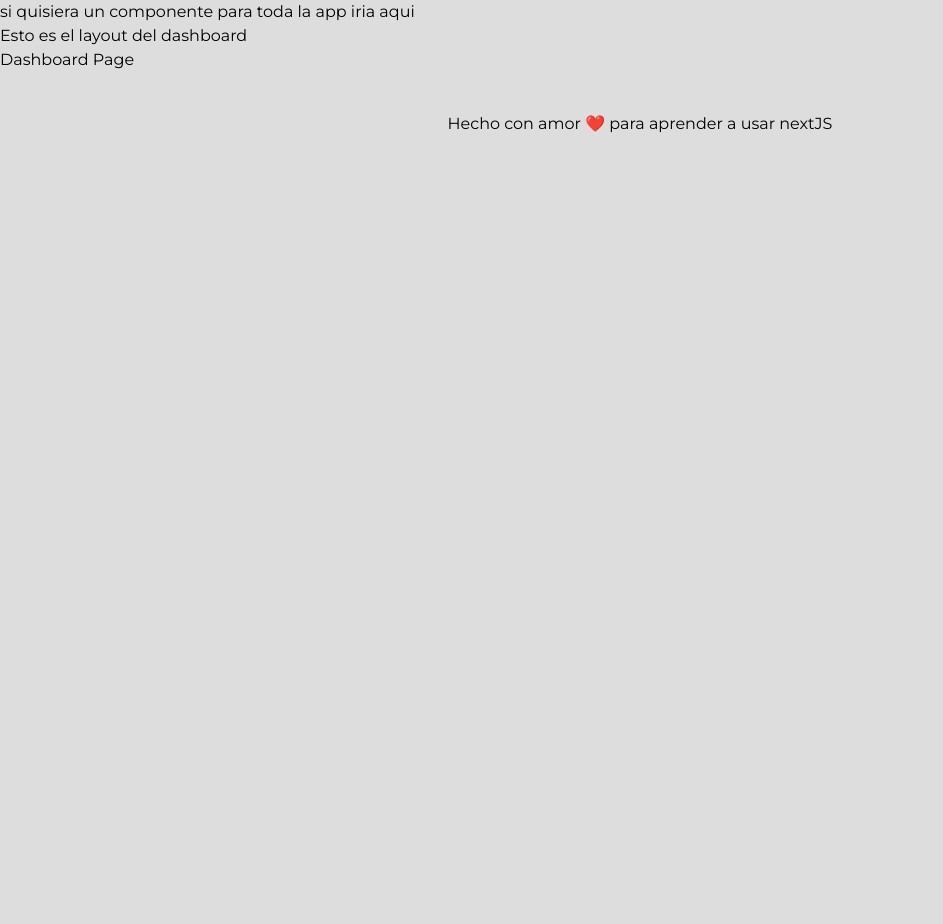
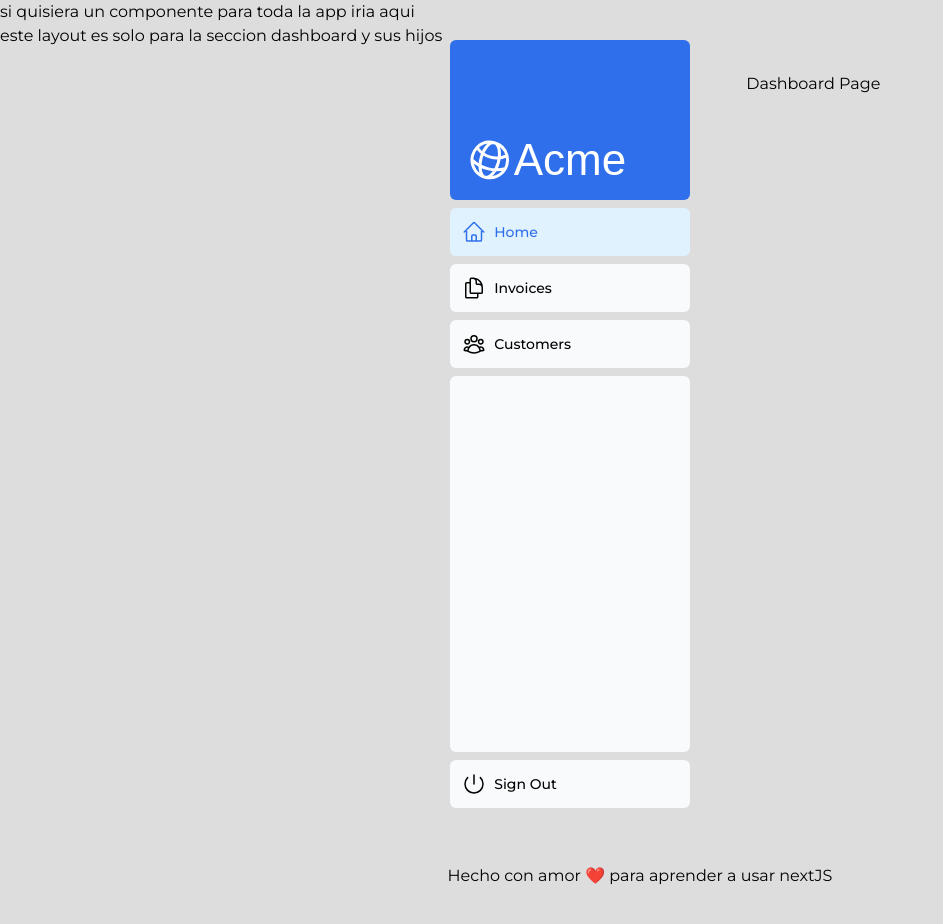
Before and after one commit to PascuFCalvo/NextJS, a Next.js app: page /dashboard in a window 1280 px wide. Shown: the top 924 px of the page, without its empty margins (0-943 px from the left). Before the commit the page ends 800 px from the top, so only its background shows below. Built offline with nearby package versions, Linux system fonts and the light colour scheme; a web font is replaced by a local one.

Commit message:
feat: adding conditional styles using usePathname and using use Client directive

```diff
--- a/app/dashboard/layout.tsx
+++ b/app/dashboard/layout.tsx
@@ -1,8 +1,13 @@
+import SideNav from '../ui/dashboard/sidenav';
+
 export default function Layout({ children }: { children: React.ReactNode }) {
   return (
-    <section>
-      <p>Esto es el layout del dashboard</p>
-      {children}
-    </section>
+    <div className="flex h-screen flex-col md:flex-row md:overflow-hidden">
+      <p>este layout es solo para la seccion dashboard y sus hijos</p>
+      <div className="w-full flex-none md:w-64">
+        <SideNav></SideNav>p
+      </div>
+      <div className="flex-grow p-6 md:overflow-y-auto md:p-12">{children}</div>
+    </div>
   );
 }
--- a/app/ui/dashboard/nav-links.tsx
+++ b/app/ui/dashboard/nav-links.tsx
@@ -1,8 +1,12 @@
+//hacemos que este componente funcione del lado del cliente
+'use client';
 import {
   UserGroupIcon,
   HomeIcon,
   DocumentDuplicateIcon,
 } from '@heroicons/react/24/outline';
+import Link from 'next/link';
+import { usePathname } from 'next/navigation';
 
 // Map of links to display in the side navigation.
 // Depending on the size of the application, this would be stored in a database.
@@ -17,19 +21,26 @@
 ];
 
 export default function NavLinks() {
+  //vamos a mejorar la experienca de usuario, sabiendo en que path esta en cada momento, para eso vamos a usar el hook usePathname de nextJS.
+  const pathname = usePathname();
   return (
     <>
       {links.map((link) => {
         const LinkIcon = link.icon;
         return (
-          <a
+          // vamos a cambiar el anchor por el componente link para crear la navecagion de una SPA mucho mas rapida y que no cargue toda la pagina
+          <Link
             key={link.name}
             href={link.href}
-            className="flex h-[48px] grow items-center justify-center gap-2 rounded-md bg-gray-50 p-3 text-sm font-medium hover:bg-sky-100 hover:text-blue-600 md:flex-none md:justify-start md:p-2 md:px-3"
+            className={`flex h-[48px] grow items-center justify-center gap-2 rounded-md bg-gray-50 p-3 text-sm font-medium hover:bg-sky-100 hover:text-blue-600 md:flex-none md:justify-start md:p-2 md:px-3
+
+
+            ${pathname === link.href ? 'bg-sky-100 text-blue-600' : ''}`}
+            // vamos a estilar el link que esta activo
           >
             <LinkIcon className="w-6" />
             <p className="hidden md:block">{link.name}</p>
-          </a>
+          </Link>
         );
       })}
     </>
```
